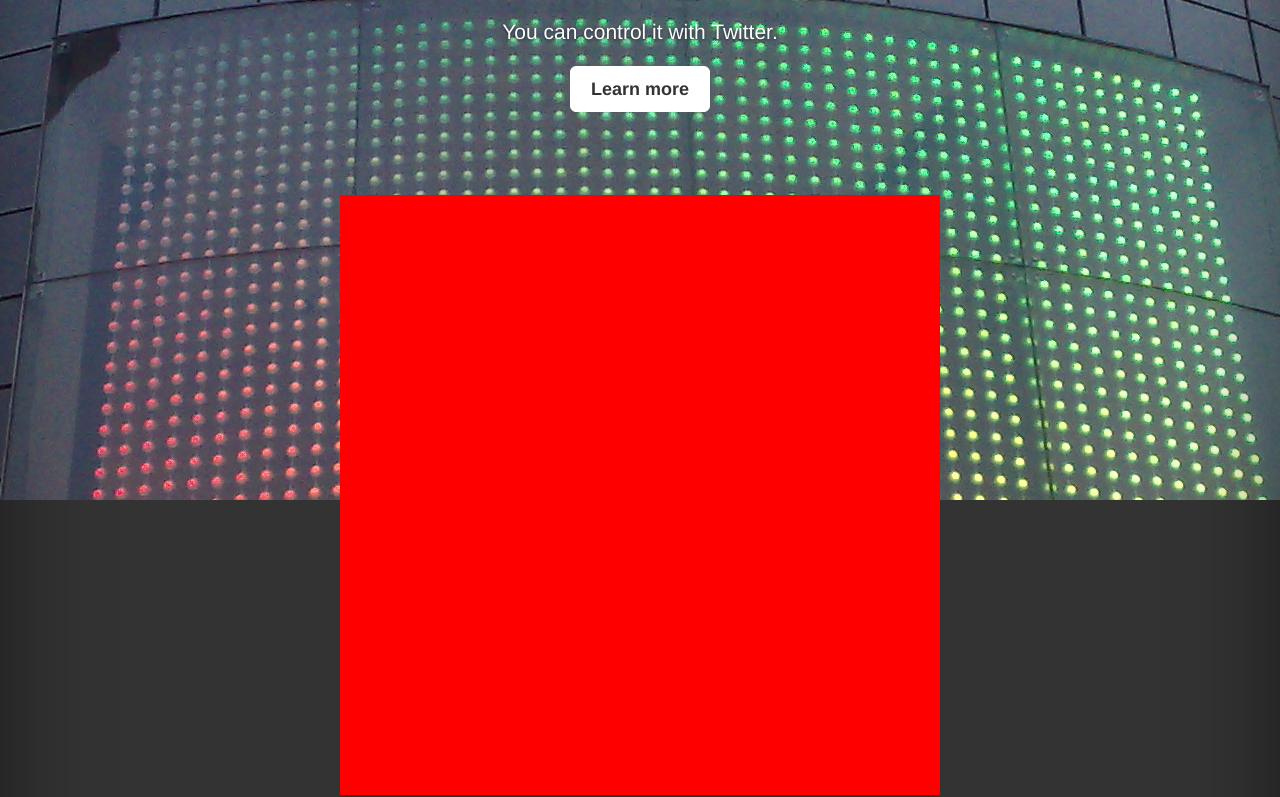
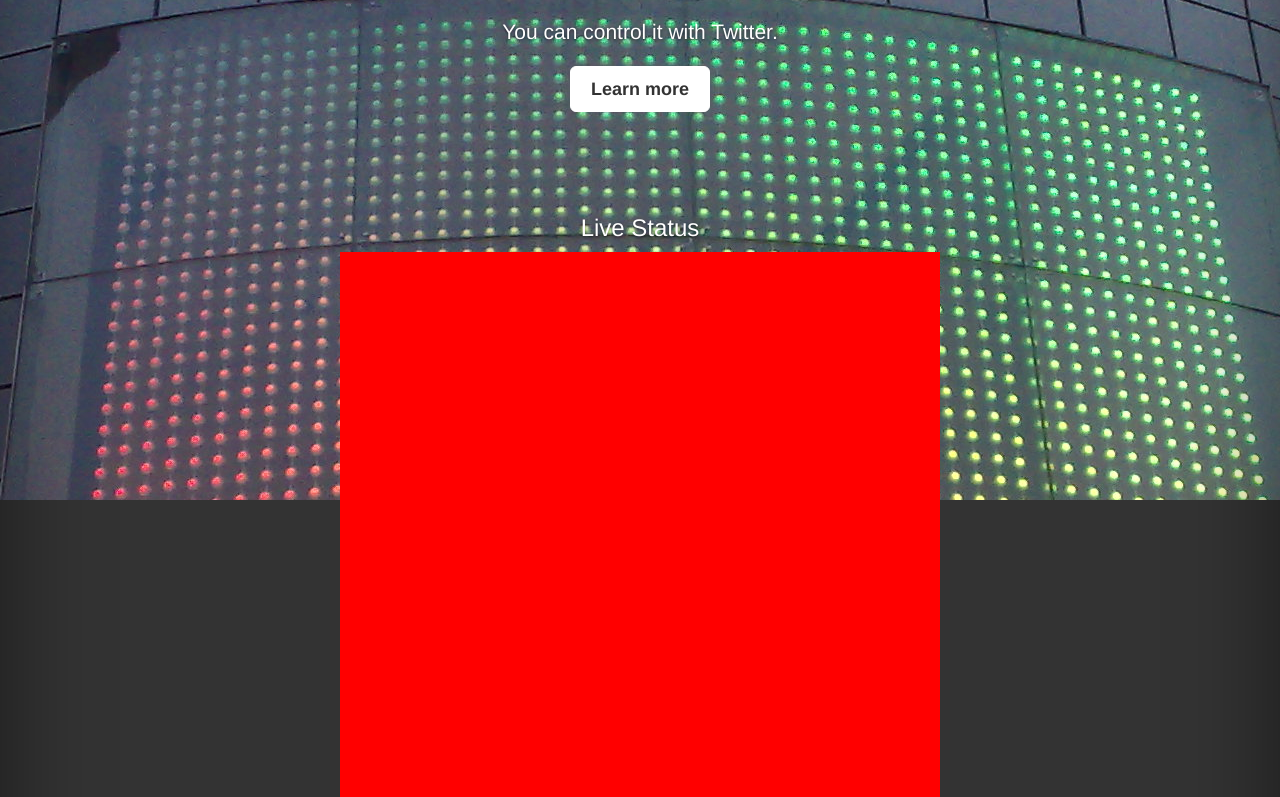
Before and after one commit to mcqn/PixelCheer, a website: page pixelcheer.mcqn.com/public/index.html in a window 1280 px wide. Shown: the part 300-1097 px from the top of the page. Drawn offline with nearby package versions, Linux system fonts and the light colour scheme; no server answers.

Commit message:
Added "Live Status" heading

```diff
--- a/pixelcheer.mcqn.com/public/index.html
+++ b/pixelcheer.mcqn.com/public/index.html
@@ -149,10 +149,11 @@
             </p>
           </div>
           <div id="facade" class="clear-header inner">
-      <canvas class="visible-xs-block center-block" id="facade-xs" width="300" height="300"></canvas>
-      <canvas class="visible-sm-block center-block" id="facade-sm" width="500" height="500"></canvas>
-      <canvas class="visible-md-block center-block" id="facade-md" width="600" height="600"></canvas>
-      <canvas class="visible-lg-block center-block" id="facade-lg" width="600" height="600"></canvas>
+            <h3>Live Status</h3>
+            <canvas class="visible-xs-block center-block" id="facade-xs" width="300" height="300"></canvas>
+            <canvas class="visible-sm-block center-block" id="facade-sm" width="500" height="500"></canvas>
+            <canvas class="visible-md-block center-block" id="facade-md" width="600" height="600"></canvas>
+            <canvas class="visible-lg-block center-block" id="facade-lg" width="600" height="600"></canvas>
 
             <h3>Testing... Image</h3>
             <div class="btn-toolbar" role="group">
```
